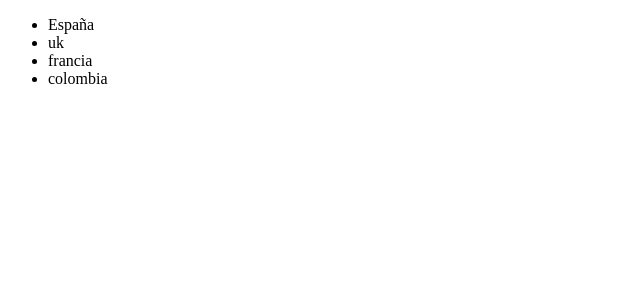
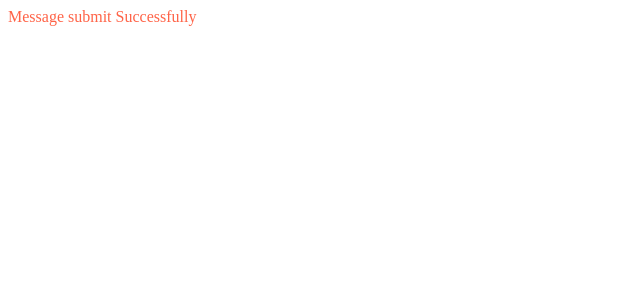
Before and after one commit to camidev234/Vue-course, a Vue app in the folder vue-course/: page / in a window 1280 px wide. Shown: the top 300 px of the page, without its empty margins (0-640 px from the left). Built offline with nearby package versions, Linux system fonts and the light colour scheme.

Commit message:
Bind using classes

```diff
--- a/vue-course/src/App.vue
+++ b/vue-course/src/App.vue
@@ -1,10 +1,10 @@
 <template>
-  <ExampleForObj />
+  <ClassBind />
 </template>
 
 
 <script setup lang="ts">
-import ExampleForObj from './components/ExampleForObj.vue';
+import ClassBind from './components/ClassBind.vue';
 </script>
 
 
--- /dev/null
+++ b/vue-course/src/components/ClassBind.vue
@@ -0,0 +1,25 @@
+<template>
+
+    <span v-bind:class="{
+        'danger': status
+    }">Message submit Successfully</span>
+
+</template>
+
+<script lang="ts">
+    import { defineComponent } from 'vue';
+
+    export default defineComponent({
+        name: 'ClassBind',
+        setup() {
+            let status = true;
+            return { status }
+        }
+    })
+</script>
+
+<style scoped>
+    .danger {
+        color: tomato;
+    }
+</style>
```
